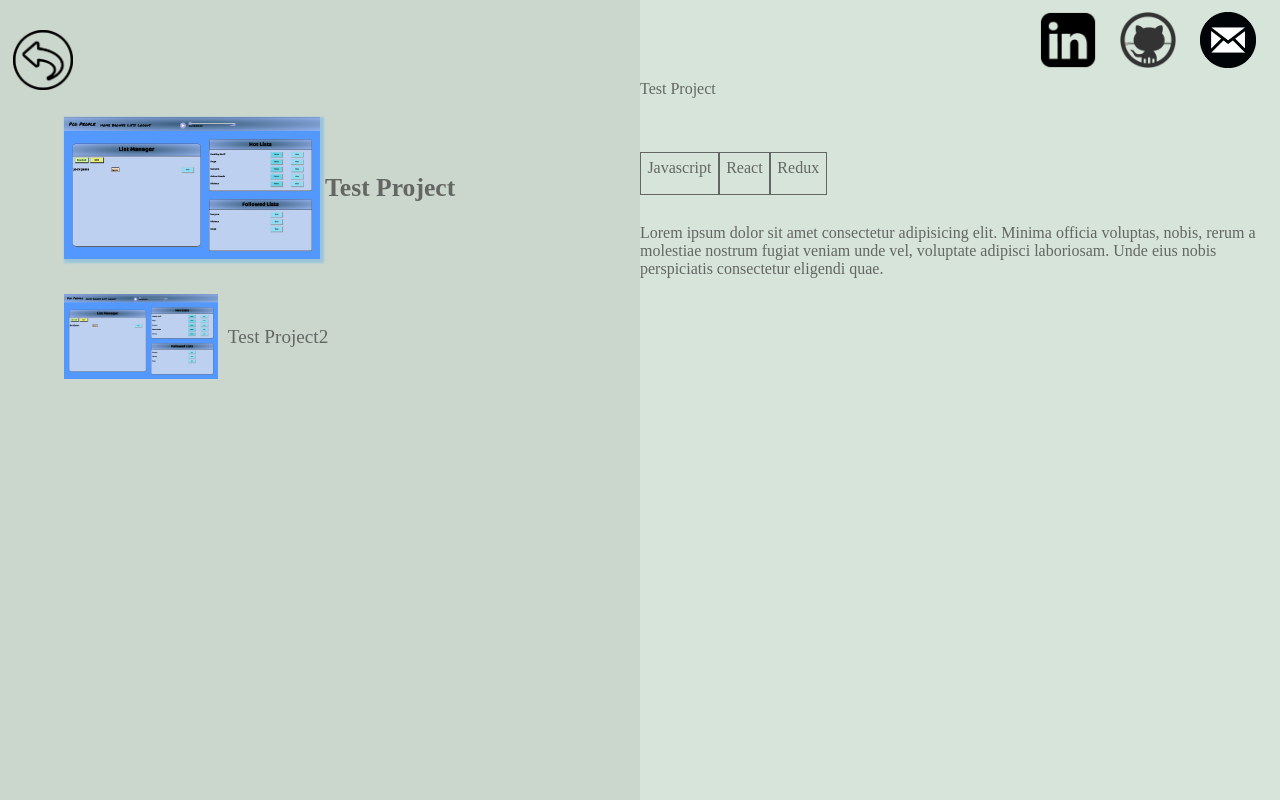
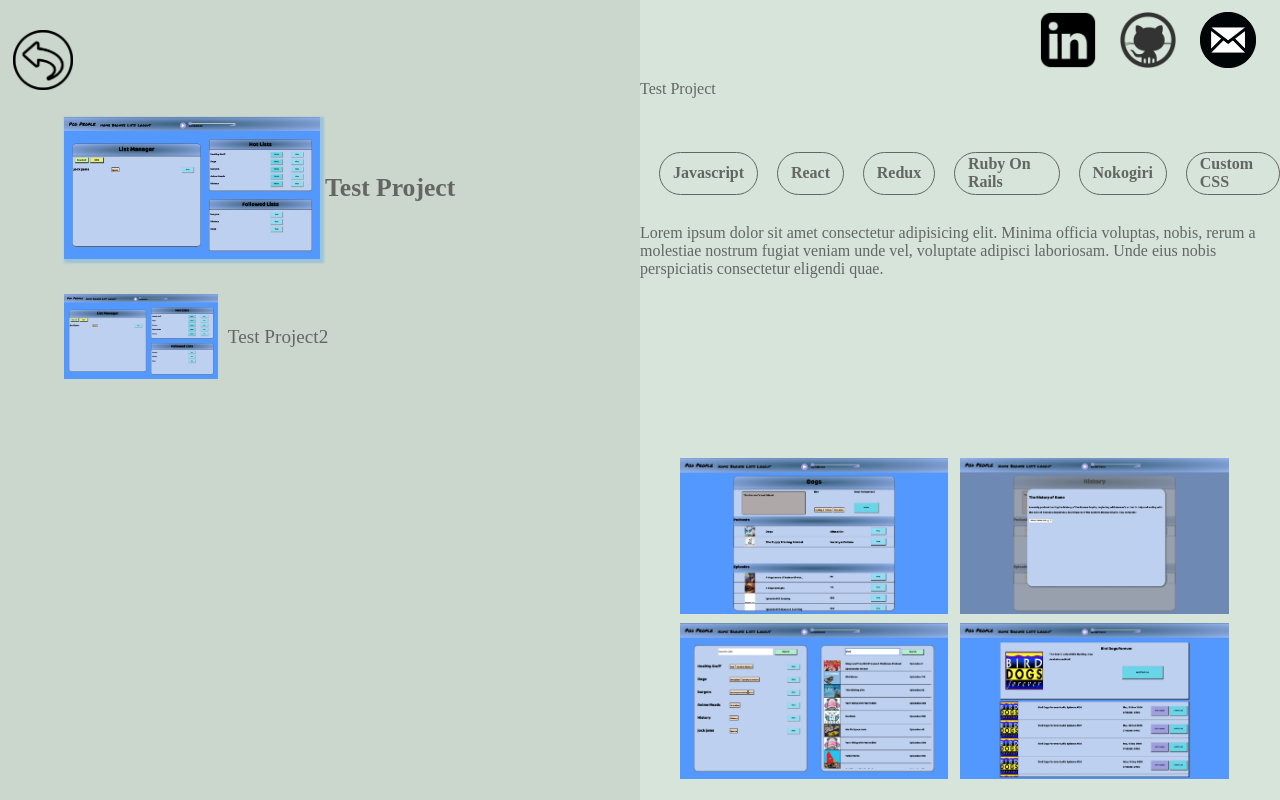
Before and after one commit to cstatro/portfolio-website, a React (Create React App) app: page / in a window 1280 px wide. Both pictures are taken after a click on the picture 106 px from the left and 102 px from the top of the page. Built offline with nearby package versions, Linux system fonts and the light colour scheme; a web font is replaced by a local one.

Commit message:
got the images displaying in a grid but needs improvement

```diff
--- a/src/ProjectDetails.jsx
+++ b/src/ProjectDetails.jsx
@@ -10,11 +10,17 @@ const ProjectDetails = props => {
     <div className="tech-box">{t}</div>
   ));
 
+  const screenShots = data.screenCaps.map((d, i) => {
+    const classChoice = i % 2 === 0 ? "even-pic" : "odd-pic";
+    return <img className={classChoice} src={d}></img>;
+  });
+
   return (
     <div className="project-detail">
       <div className="project-title">{data.projectName}</div>
       <div className="tech-list">{techStackList}</div>
       <div>{data.projectDescription}</div>
+      <div className="project-pics">{screenShots}</div>
     </div>
   );
 };
--- a/src/ProjectsData.js
+++ b/src/ProjectsData.js
@@ -1,10 +1,22 @@
 import primaryPodPeople from "./images/pod-people/primaryPodPeople.png";
+import pod01 from "./images/pod-people/pod01.png";
+import pod02 from "./images/pod-people/pod02.png";
+import pod03 from "./images/pod-people/pod03.png";
+import pod04 from "./images/pod-people/pod04.png";
 
 export const projectsData = [
   {
     projectName: "Test Project",
-    techStack: ["Javascript", "React", "Redux"],
+    techStack: [
+      "Javascript",
+      "React",
+      "Redux",
+      "Ruby On Rails",
+      "Nokogiri",
+      "Custom CSS"
+    ],
     primaryImage: primaryPodPeople,
+    screenCaps: [pod01, pod02, pod03, pod04],
     projectDescription:
       "Lorem ipsum dolor sit amet consectetur adipisicing elit. Minima officia voluptas, nobis, rerum a molestiae nostrum fugiat veniam unde vel, voluptate adipisci laboriosam. Unde eius nobis perspiciatis consectetur eligendi quae."
   },
--- a/src/index.css
+++ b/src/index.css
@@ -207,7 +207,7 @@ html {
   height: 100%;
   width: 100%;
   display: grid;
-  grid-template-rows: 10% 10% 40% 40%;
+  grid-template-rows: 10% 10% 30% 50%;
 }
 .tech-list {
   display: flex;
@@ -216,4 +216,32 @@ html {
   border: 1px solid #646663;
   height: 2.2vw;
   padding: 0.5vw;
+  display: flex;
+  align-items: center;
+  margin-left: 1.5vw;
+  border-radius: 5vw;
+  padding-left: 1vw;
+  padding-right: 1vw;
+  font-weight: bolder;
 }
+.project-pics {
+  height: 90%;
+  width: 90%;
+  align-self: center;
+  justify-self: center;
+  display: grid;
+  grid-template-rows: 48% 48%;
+  grid-template-columns: 48% 48%;
+  row-gap: 3%;
+  column-gap: 2%;
+}
+.project-pics > img {
+  height: 100%;
+  width: auto;
+}
+.even-pic {
+  justify-self: end;
+}
+.odd-pic {
+  justify-self: start;
+}
```
